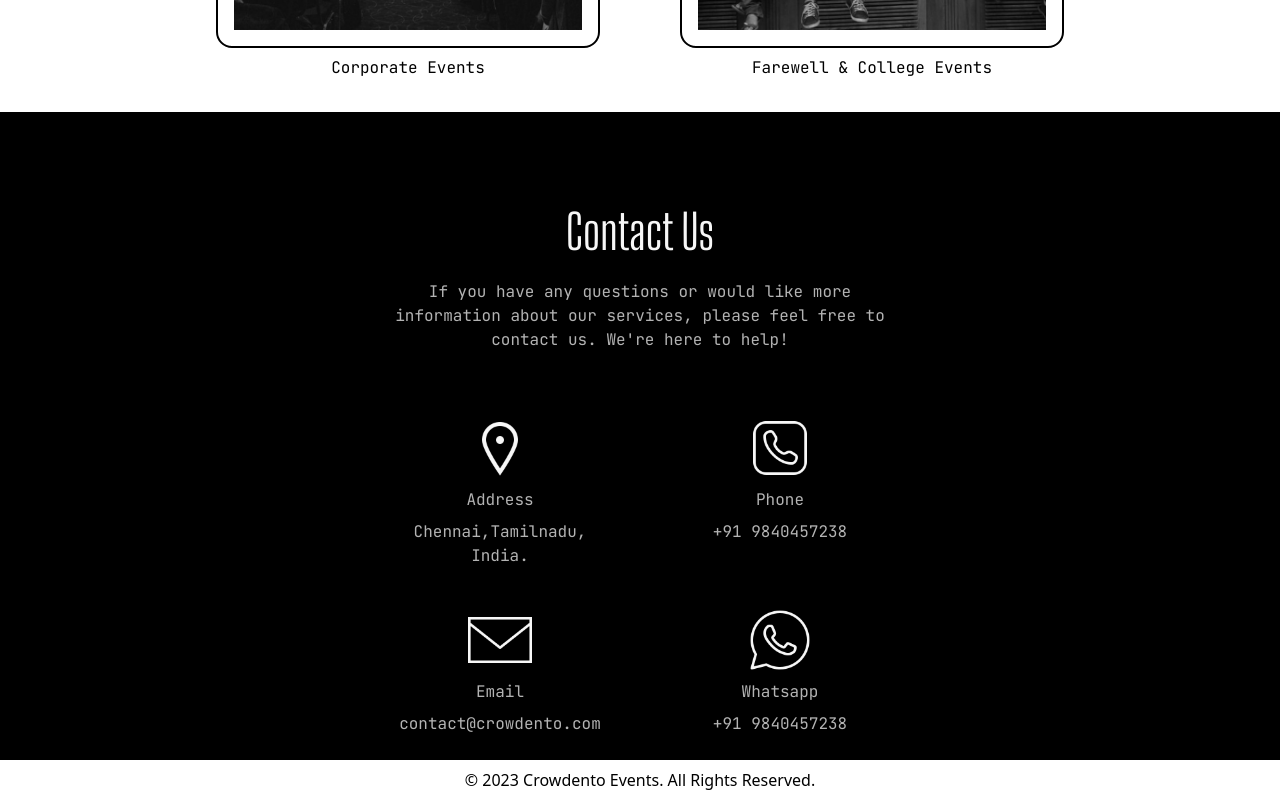
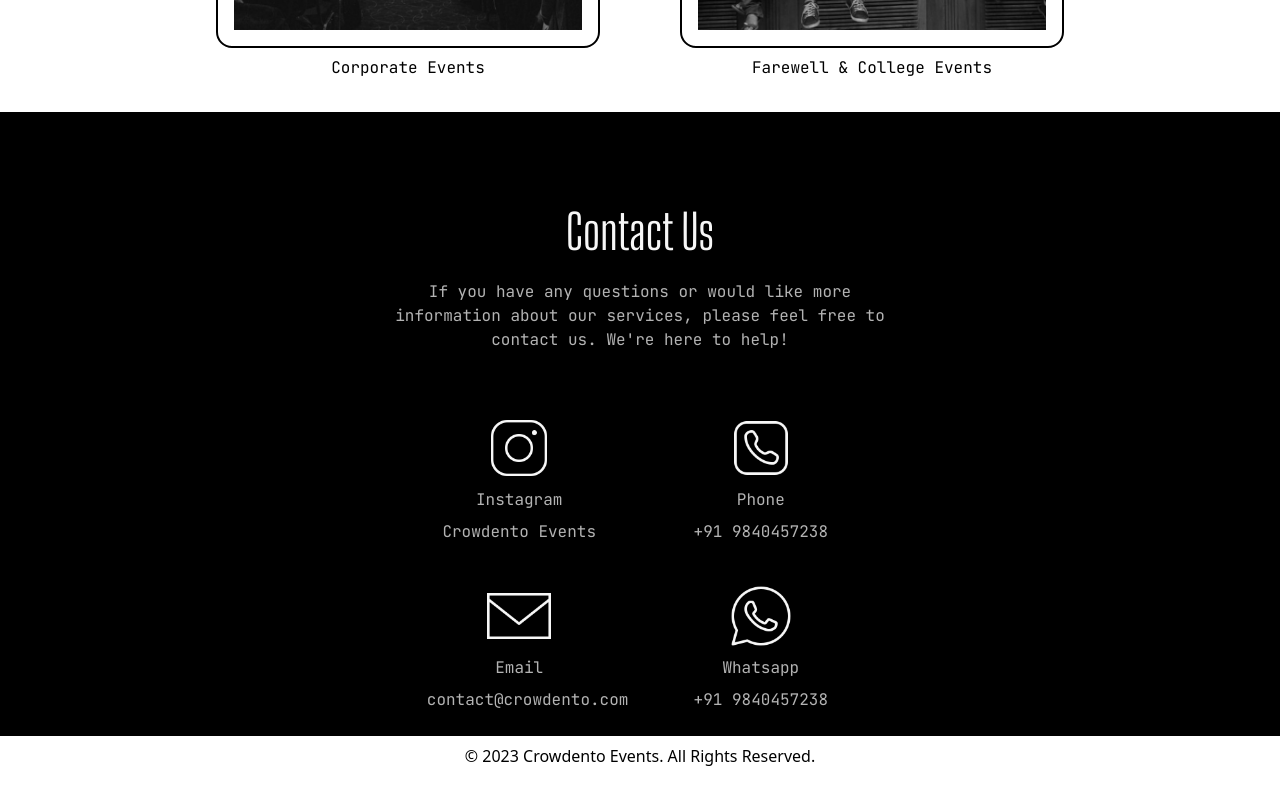
Before and after one commit to PughalBot/crowdento-website, a Next.js app: page / in a window 1280 px wide. Shown: the part 2976-3776 px from the top of the page. After the commit the page ends 3752 px from the top, so only its background shows below. Built offline with nearby package versions, Linux system fonts and the light colour scheme; a web font is replaced by a local one.

Commit message:
contact fix and footer fix

```diff
--- a/src/pages/components/Contact.js
+++ b/src/pages/components/Contact.js
@@ -1,5 +1,6 @@
 import { motion } from "framer-motion";
 import Head from "next/head";
+import Link from "next/link";
 
 const Contact = () => {
   return (
@@ -22,30 +23,38 @@ const Contact = () => {
       <p className="font-jb text-center text-[#b3b3b3] w-11/12 lg:w-2/5">If you have any questions or would like more information about our services, please feel free to contact us. We're here to help!</p>
 
       <div className="grid grid-cols-1 md:grid-cols-2 gap-6 md:gap-10 md:pt-10">
+        <Link href="https://www.instagram.com/crowdento" target="_blank">
         <div className="flex flex-col items-center">
-          <img src="/loc.png" alt="Phone" className="w-10 md:w-16 h-auto" />
-          <p className="font-jb text-[#b3b3b3] pt-2">Address</p>
-          <p className="font-jb text-[#b3b3b3] pt-2 text-center w-11/12">Chennai,Tamilnadu, India.</p>
+          <img src="/insta.png" alt="Phone" className="w-10 md:w-16 h-auto" />
+          <p className="font-jb text-[#b3b3b3] pt-2">Instagram</p>
+          <p className="font-jb text-[#b3b3b3] pt-2 text-center w-11/12">Crowdento Events</p>
         </div>
+        </Link>
 
+        <Link href="tel:+919840457238" target="_blank">
         <div className="flex flex-col items-center ">
           <img src="/phone.png" alt="Phone" className=" w-10 md:w-16 h-auto" />
           <p className="font-jb text-[#b3b3b3] pt-2">Phone</p>
           <p className="font-jb text-[#b3b3b3] pt-2 text-center w-11/12">+91 9840457238</p>
         </div>
+        </Link>
 
+        <Link href="mailto:contact@crowdento.com" target="_blank">
         <div className="flex flex-col items-center">
           <img src="/email.png" alt="Phone" className="w-10 md:w-16 h-auto" />
           <p className="font-jb text-[#b3b3b3] pt-2">Email</p>
           <p className="font-jb text-[#b3b3b3] pt-2 text-center w-11/12">contact@crowdento.com</p>
         </div>
-
+        </Link>
+      <Link href="https://wa.me/919840457238" target="_blank">
         <div className="flex flex-col items-center">
           <img src="/wap.png" alt="Phone" className="w-10 md:w-16 h-auto" />
           <p className="font-jb text-[#b3b3b3] pt-2">Whatsapp</p>
           <p className="font-jb text-[#b3b3b3] pt-2 text-center w-11/12">+91 9840457238</p>
         </div>
+        </Link>
       </div>
+
 
       <div className="w-full bg-white px-2 py-2 items-center flex justify-center">
         <h1 className="text-black font-medium">{`© ${new Date().getFullYear()} Crowdento Events. All Rights Reserved.`}</h1>
--- a/src/pages/components/Footer.js
+++ b/src/pages/components/Footer.js
@@ -3,10 +3,10 @@ import React from 'react'
 export default function Footer() {
   return (
     <div className="grid grid-cols-2 gap-10 flex justify-between pt-4 ">
-    <a href="mailto:contact@crowdento.com" className="font-jb text-sm md:text-lg text-[#B3B3B3]">contact@crowdento.com</a>
-    <a href="https://www.instagram.com/crowdento" className="font-jb text-sm md:text-lg text-right text-[#B3B3B3]">Instagram</a>
-    <a href="tel:+919840457238" className="font-jb text-sm md:text-lg text-[#B3B3B3]">+91 9840457238</a>
-    <a href="https://wa.me/919840457238" className="font-jb text-sm md:text-lg text-right text-[#B3B3B3]">Whatsapp</a>
+    <a href="mailto:contact@crowdento.com" target="_blank" className="font-jb text-sm md:text-lg text-[#B3B3B3]">contact@crowdento.com</a>
+    <a href="https://www.instagram.com/crowdento" target="_blank" className="font-jb text-sm md:text-lg text-right text-[#B3B3B3]">Instagram</a>
+    <a href="tel:+919840457238" target="_blank" className="font-jb text-sm md:text-lg text-[#B3B3B3]">+91 9840457238</a>
+    <a href="https://wa.me/919840457238" target="_blank" className="font-jb text-sm md:text-lg text-right text-[#B3B3B3]">Whatsapp</a>
     </div>
   )
 }
```
Also changed, not shown: public/insta.png (added).
